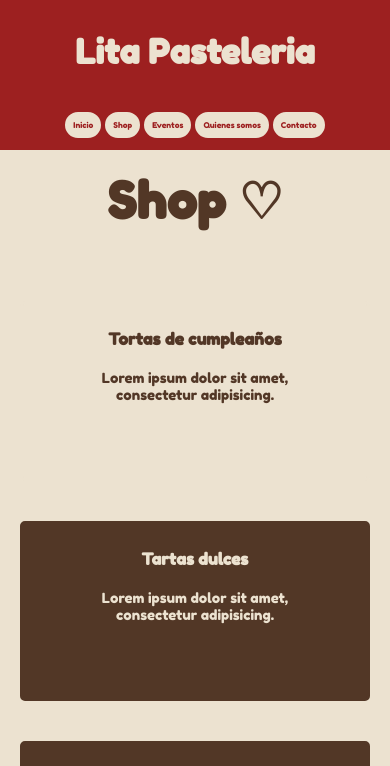
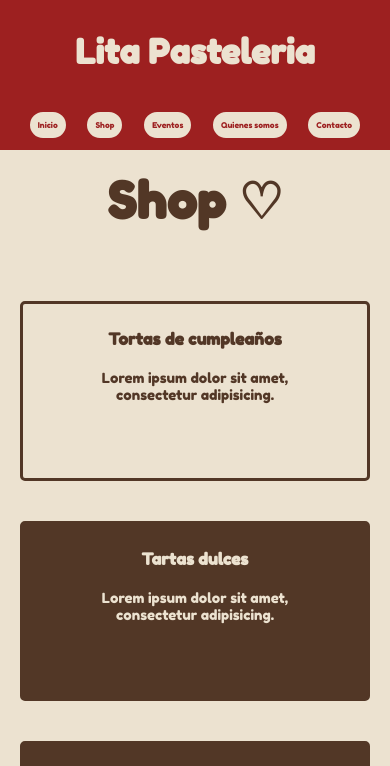
Before and after one commit to joshualukosiunas/proyecto-litapasteleria, a plain HTML site: page shop.html in a window 390 px wide. In both pictures the pointer is over the element 195 px from the left and 391 px from the top of the page. Shown: the top 766 px of the page. Drawn offline with nearby package versions, Linux system fonts and the light colour scheme.

Commit message:
Se agrando el textarea del formulario de contacto en media query mobile y se modifico efecto hover sobre las tarjetas del shop

```diff
--- a/css/style.css
+++ b/css/style.css
@@ -183,7 +183,7 @@ h1 a{
 
 .productosShop:hover{
     background-color:#ece2d0;
-    border: solid #ece2d0;
+    border: solid #523726;
     color: #523726;
     transition-duration: 0.2s;
 }
@@ -360,7 +360,7 @@ h1 a{
 
     .menu{
         display: flex;
-        justify-content: center;
+        justify-content: space-evenly;
         flex-wrap: wrap;
     }
 
```
